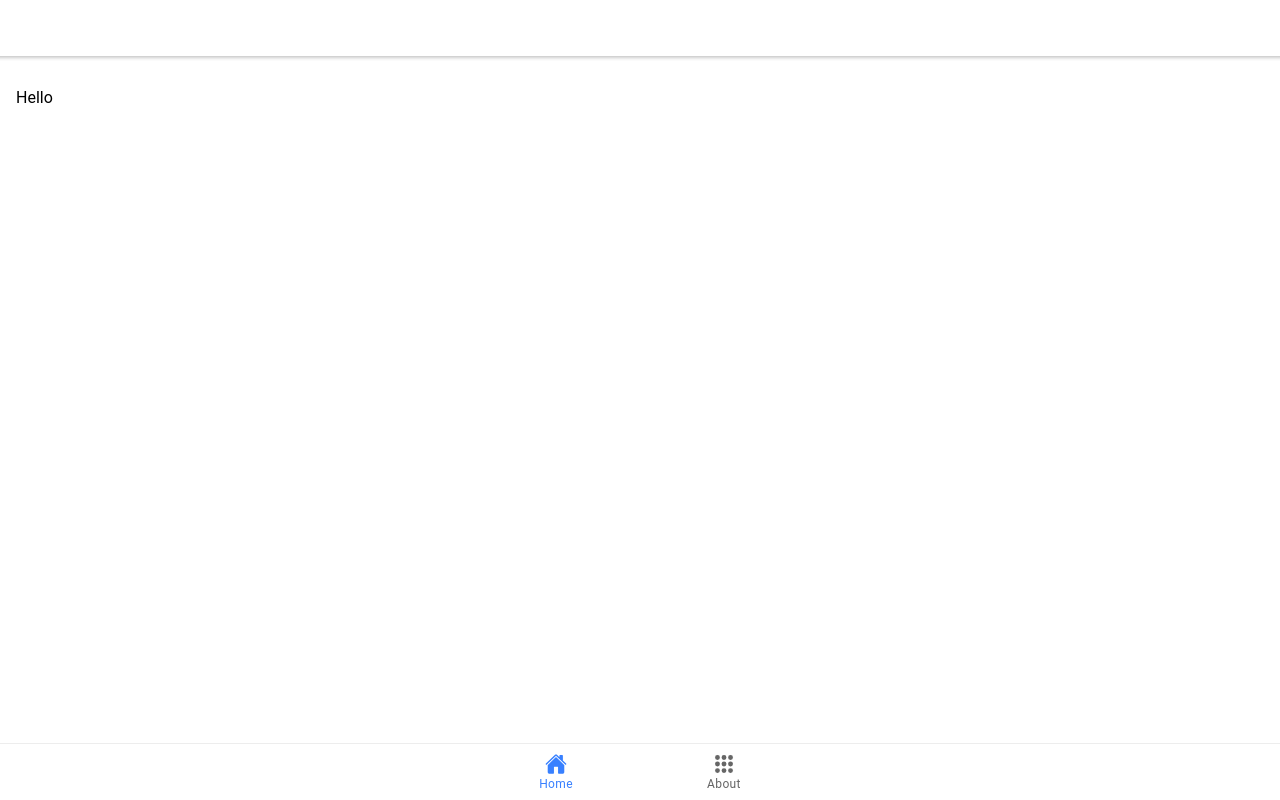
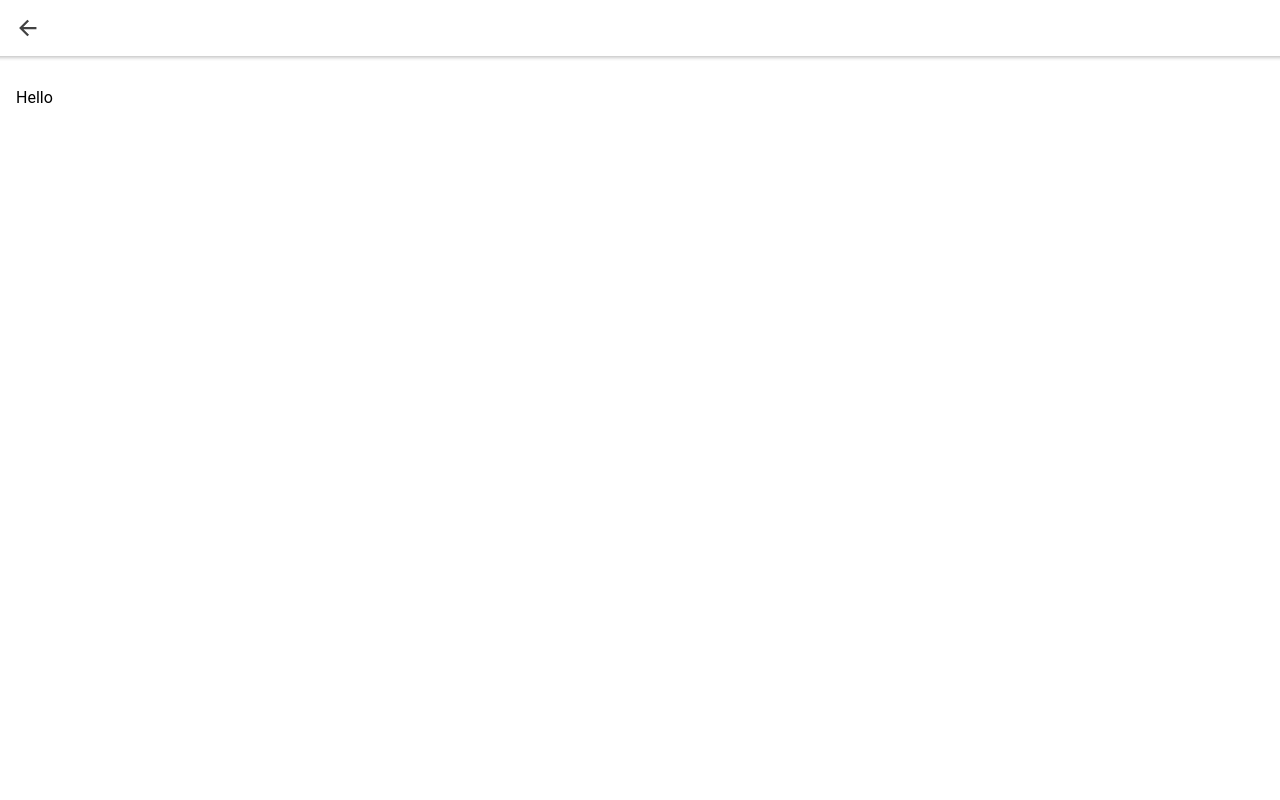
Before and after one commit to yandeu/ionic-react-typescript-starter, a React app: page /home/1 in a window 1280 px wide. Built offline with nearby package versions, Linux system fonts and the light colour scheme.

Commit message:
Hide tab bar on pushed page

```diff
--- a/package.json
+++ b/package.json
@@ -16,6 +16,7 @@
     "ionicons": "^4.6.3",
     "react": "^16.7.0",
     "react-dom": "^16.7.0",
+    "react-helmet": "^5.2.1",
     "react-router": "^5.0.0",
     "react-router-dom": "^5.0.0"
   },
--- a/src/App.tsx
+++ b/src/App.tsx
@@ -1,7 +1,6 @@
 import React from 'react'
-import { Route, Redirect } from 'react-router-dom'
+import { Route, Redirect, RouteComponentProps } from 'react-router-dom'
 import {
-  IonApp,
   IonRouterOutlet,
   IonPage,
   IonTabs,
@@ -10,8 +9,8 @@ import {
   IonIcon,
   IonLabel
 } from '@ionic/react'
-import { IonReactRouter } from '@ionic/react-router'
 import { home, apps } from 'ionicons/icons'
+import { Helmet } from 'react-helmet'
 import Home from './pages/Home'
 import User from './pages/User'
 import About from './pages/About'
@@ -35,15 +34,28 @@ import '@ionic/react/css/display.css'
 /* Theme variables */
 import './theme/variables.css'
 
-const App: React.FunctionComponent = props => {
+const App: React.FunctionComponent<RouteComponentProps> = props => {
+  // hide the tab bar when not on home or about page
+  const display = props.location.pathname.match(/home$|about$/g)
+    ? 'flex'
+    : 'none'
+
   return (
     <IonPage id="main">
+      {/*using Helmet to add the css to the head*/}
+      <Helmet>
+        <style type="text/css">{`
+        ion-tab-bar {
+            display: ${display};
+        }
+    `}</style>
+      </Helmet>
       <IonTabs>
         <IonRouterOutlet>
           <Route path="/home" component={Home} exact />
           <Route path="/home/:user" component={User} exact />
           <Route path="/about" component={About} exact />
-          <Route path="/" exact render={() => <Redirect to="/home" />} />
+          <Redirect exact from="/" to="/home" />
         </IonRouterOutlet>
 
         <IonTabBar slot="bottom">
--- a/src/index.tsx
+++ b/src/index.tsx
@@ -3,11 +3,12 @@ import ReactDOM from 'react-dom'
 import App from './App'
 import { IonApp } from '@ionic/react'
 import { IonReactRouter } from '@ionic/react-router'
+import { Route } from 'react-router'
 
 ReactDOM.render(
   <IonReactRouter>
     <IonApp>
-      <App />
+      <Route path="/" component={App} />
     </IonApp>
   </IonReactRouter>,
   document.getElementById('root')
--- a/src/pages/User.tsx
+++ b/src/pages/User.tsx
@@ -17,7 +17,7 @@ const User: React.FC<RouteComponentProps> = ({ location }) => {
       <IonHeader>
         <IonToolbar>
           <IonButtons slot="start">
-            <IonBackButton />
+            <IonBackButton defaultHref="/home"/>
           </IonButtons>
           <IonTitle>{state?.name}</IonTitle>
         </IonToolbar>
```
Also changed, not shown: 1 other file (tests, documents, lock files or other folders).
